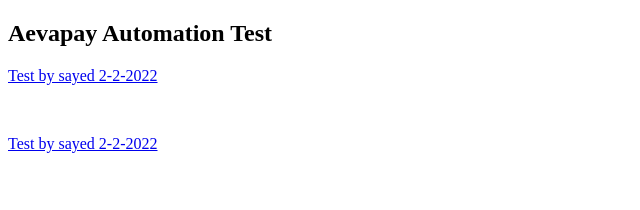
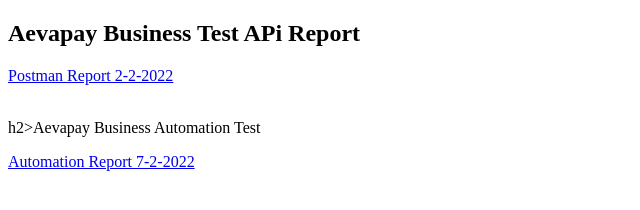
Before and after one commit to sallam22/test.github.io, a plain HTML site: page index.html in a window 1280 px wide. Shown: the whole page, without its empty margins (0-640 px from the left). Drawn offline with Linux system fonts and the light colour scheme.

Commit message:
test automation

```diff
--- a/index.html
+++ b/index.html
@@ -2,11 +2,11 @@
 <html>
 <body>
 
-<h2>Aevapay Automation Test</h2>
-<p><a href="automation-2022-02-02-13-03-23-326-0.html">Test by sayed 2-2-2022</a></p>
+<h2>Aevapay Business Test APi  Report</h2>
+<p><a href="automation-2022-02-02-13-03-23-326-0.html">Postman Report 2-2-2022</a></p>
 <br>
-
-<p><a href="ExtentReports_07-02-2022_13-26-37-0805-PM.html">Test by sayed 2-2-2022</a></p>
+h2>Aevapay Business Automation Test</h2>
+<p><a href="ExtentReports_07-02-2022_13-26-37-0805-PM.html"> Automation Report 7-2-2022</a></p>
 
 
 
```
